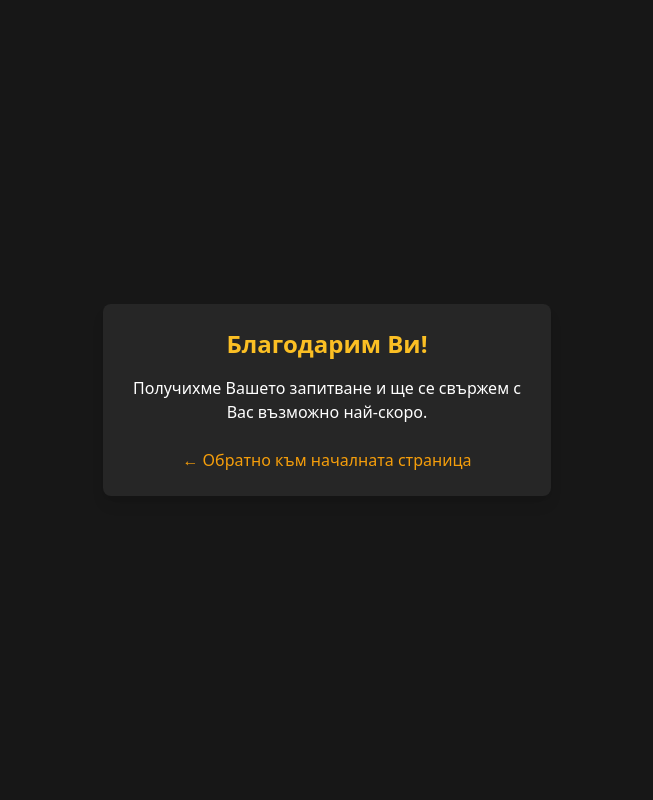
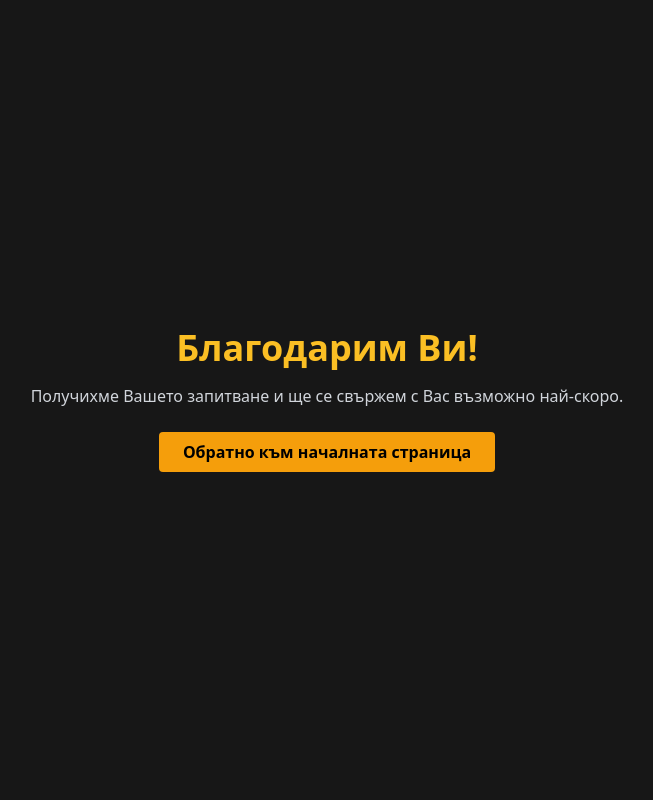
Before and after one commit to IliaDimchev/trot, a Flask app: page /thank-you in a window 1280 px wide. Shown: the whole page, without its empty margins (313-966 px from the left). Run offline with Flask 3, Linux system fonts and the light colour scheme; some libraries are stand-ins or nearby versions.

```diff
--- a/templates/thank_you.html
+++ b/templates/thank_you.html
@@ -3,14 +3,21 @@
 <head>
   <meta charset="UTF-8" />
   <meta name="viewport" content="width=device-width, initial-scale=1.0" />
-  <title>Благодарим! - TROT</title>
+  <title>Благодарим!</title>
   <script src="https://cdn.tailwindcss.com"></script>
 </head>
-<body class="bg-neutral-900 text-white flex items-center justify-center h-screen p-4">
-  <div class="bg-neutral-800 p-6 rounded-lg shadow-lg text-center max-w-md">
-    <h1 class="text-2xl font-bold text-amber-400 mb-4">Благодарим Ви!</h1>
-    <p>Получихме Вашето запитване и ще се свържем с Вас възможно най-скоро.</p>
-    <a href="/" class="inline-block mt-6 text-amber-500 hover:underline">← Обратно към началната страница</a>
+<body class="bg-neutral-900 text-white flex items-center justify-center min-h-screen">
+
+  <div class="text-center px-4">
+    <h1 class="text-3xl md:text-4xl font-bold text-amber-400 mb-4">Благодарим Ви!</h1>
+    <p class="text-gray-300 mb-6">
+      Получихме Вашето запитване и ще се свържем с Вас възможно най-скоро.
+    </p>
+    <a href="{{ url_for('home') }}"
+       class="inline-block bg-amber-500 hover:bg-amber-600 text-black font-semibold py-2 px-6 rounded">
+      Обратно към началната страница
+    </a>
   </div>
+
 </body>
 </html>
```
